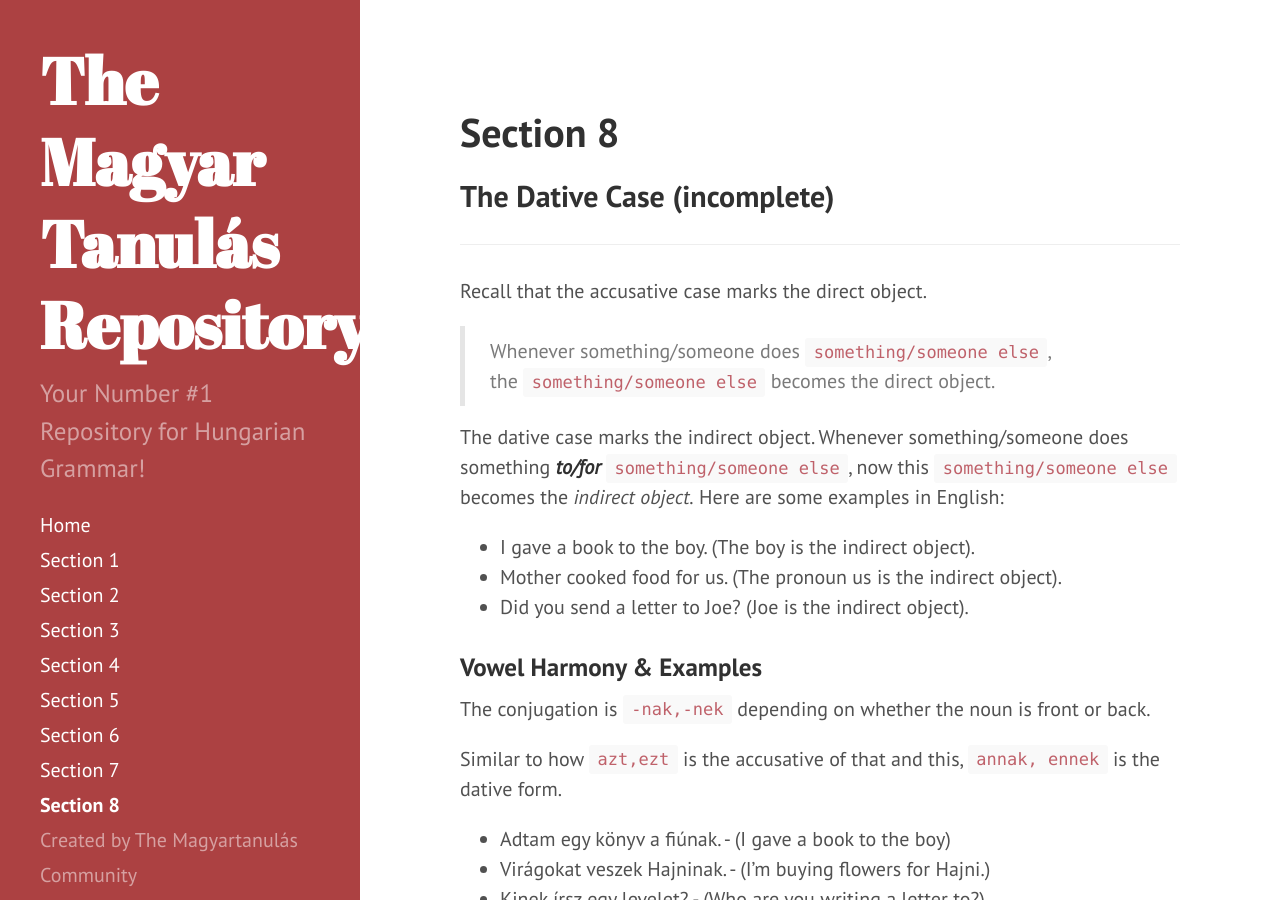
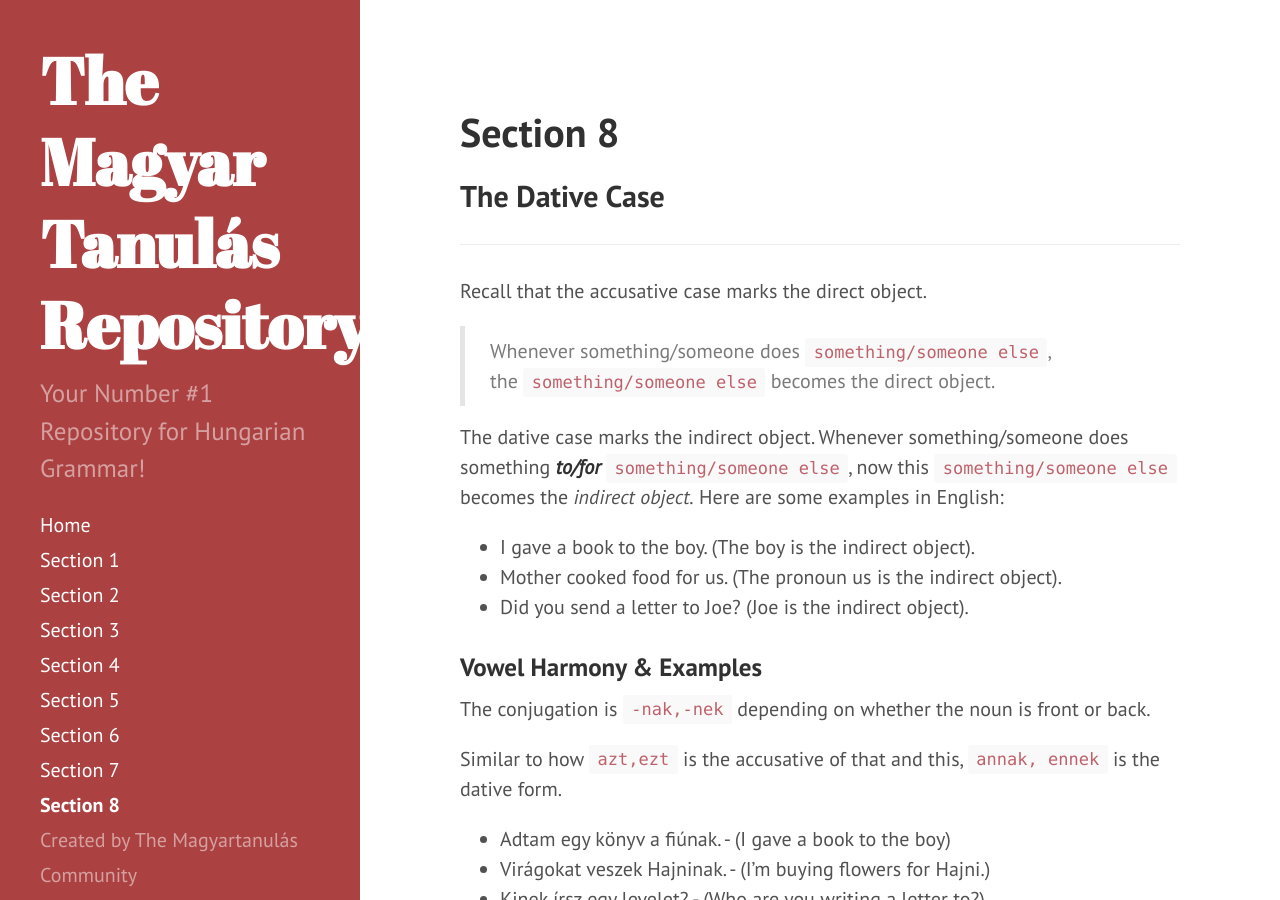
Before and after one commit to Magyartanulas/magyartanulas.github.io, a Jekyll site: the page built from Section8.md, in a window 1280 px wide and 900 px high. Built offline with Jekyll 4.4.1, drawn with Linux system fonts in a browser that asks for light colours; Markdown is read by kramdown in place of the engine named in the settings.

Commit message:
Update Section8.md

```diff
--- a/Section8.md
+++ b/Section8.md
@@ -4,7 +4,7 @@ layout: page
 title: Section 8
 ---
 
-## The Dative Case (incomplete)
+## The Dative Case
 ---
 
 Recall that the accusative case marks the direct object.
```
